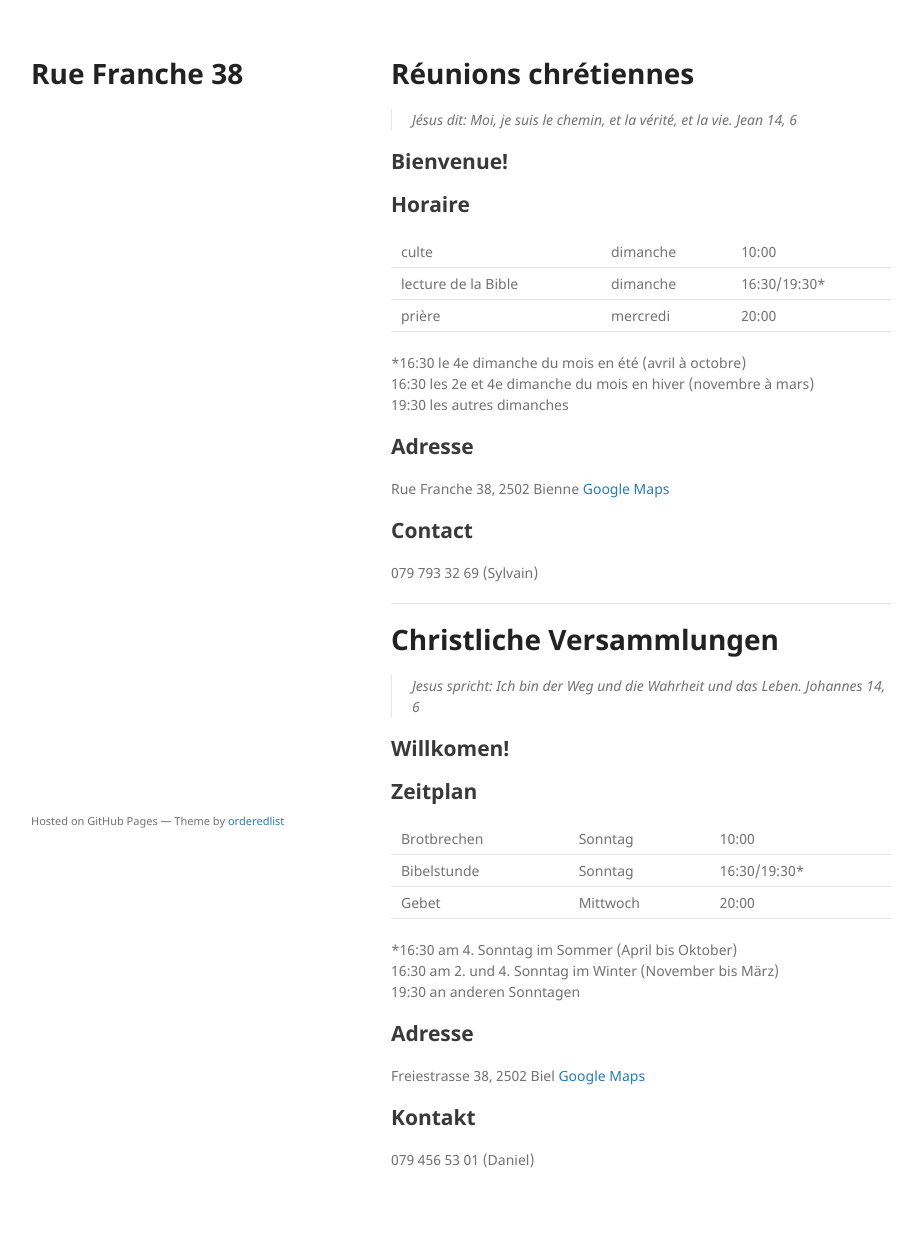
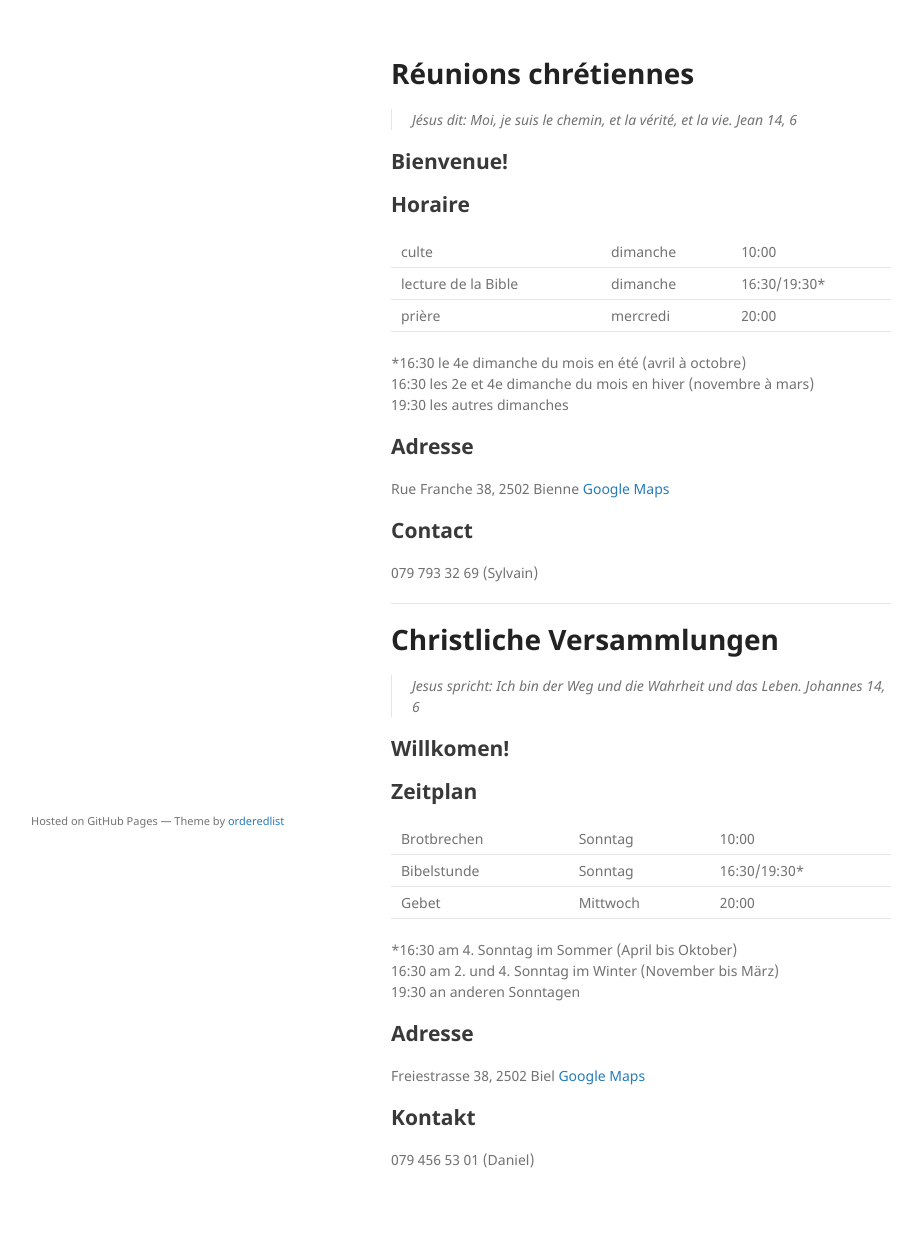
Before and after one commit to gitjo7265/rf38, a Jekyll site: the page built from index.md, in a window 1280 px wide. Shown: the whole page, without its empty margins (179-1101 px from the left). Built offline with Jekyll 4.4.1, drawn with Linux system fonts in a browser that asks for light colours; our own code applies the rules of GitHub Pages for plain Markdown files.

Commit message:
Update default.html

```diff
--- a/_layouts/default.html
+++ b/_layouts/default.html
@@ -15,7 +15,7 @@
   <body>
     <div class="wrapper">
       <header>
-        <h1>Rue Franche 38</a></h1>
+        <h1></a></h1>
 
         {% if site.logo %}
           <img src="{{site.logo | relative_url}}" alt="Logo" />
```
